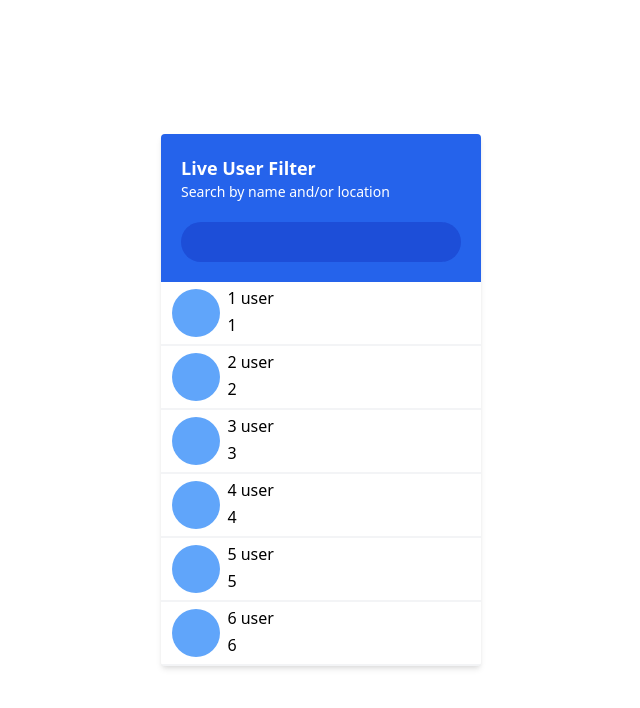
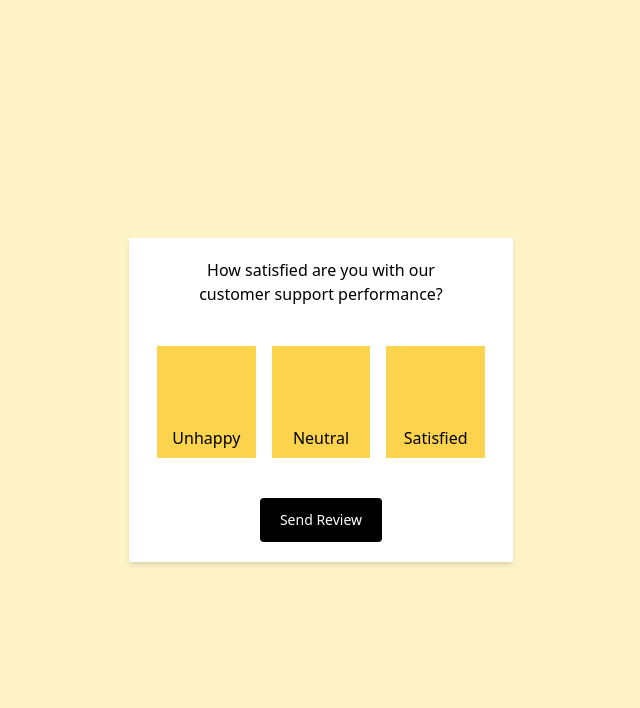
Before and after one commit to KeepCodeing/vcomponents-project, a Vue app: page / in a window 1280 px wide. Shown: the top 708 px of the page, without its empty margins (319-959 px from the left). Built offline with nearby package versions, Linux system fonts and the light colour scheme.

Commit message:
FeedbackUiDesign完成

```diff
--- a/src/App.vue
+++ b/src/App.vue
@@ -1,5 +1,5 @@
 <template>
-  <live-user-filter />
+  <feedback-ui-design />
 </template>
 
 <script lang="ts">
@@ -26,7 +26,8 @@ import { defineComponent } from 'vue'
 // import AnimatedCountdown from './components/AnimatedCountdown.vue';
 // import PasswordStrengthBackground from '@/components/PasswordStrengthBackground.vue'
 // import VerifyAccountUi from './components/VerifyAccountUi.vue';
-import LiveUserFilter from '@/components/LiveUserFilter.vue'
+// import LiveUserFilter from '@/components/LiveUserFilter.vue'
+import FeedbackUiDesign from './components/FeedbackUiDesign.vue';
 
 export default defineComponent({
   components: {
@@ -53,7 +54,8 @@ export default defineComponent({
     // MobileTabNavigation
     // PasswordStrengthBackground,
     // VerifyAccountUi
-    LiveUserFilter
+    // LiveUserFilter,
+    FeedbackUiDesign
   }
 });
 </script>
--- /dev/null
+++ b/src/components/FeedbackUiDesign.vue
@@ -0,0 +1,101 @@
+<template>
+  <div class="h-full w-full flex justify-center items-center bg-yellow-100">
+    <div class="shadow-md w-96 bg-white p-5 font-sans">
+      <div v-show="!hiddenFeed" class="w-full">
+        <div
+          class="
+            w-full
+            b-gyellow-200
+            text-black text-center
+            font-medium
+            text-base
+          "
+        >
+          How satisfied are you with our<br />
+          customer support performance?
+        </div>
+        <div class="w-full mt-10 flex justify-between items-center">
+          <div
+            v-for="item in feedList"
+            :key="item"
+            class="
+              w-1/3
+              flex
+              items-end
+              justify-center
+              h-28
+              cursor-pointer
+              hover:shadow-md
+              hover:bg-green-300
+              bg-yellow-300
+              mx-2
+              p-2
+            "
+            :class="{ 'bg-green-300': curFeed === item }"
+            @click="curFeed = item"
+          >
+            <div class="text-black font-light">{{ item }}</div>
+          </div>
+        </div>
+        <div class="w-full mt-10 text-center">
+          <button
+            @click="hiddenFeed = true"
+            class="bg-black rounded text-sm text-white py-3 px-5 fbutton"
+          >
+            Send Review
+          </button>
+        </div>
+      </div>
+      <div v-show="hiddenFeed" class="w-full">
+        <div class="flex justify-center items-center flex-col font-medium">
+          <svg
+            t="1629536646877"
+            class="icon"
+            viewBox="0 0 1024 1024"
+            version="1.1"
+            xmlns="http://www.w3.org/2000/svg"
+            p-id="3029"
+            width="26"
+            height="26"
+          >
+            <path
+              d="M489.984 887.104l-312.096-301.088c-4-3.488-114.048-104.032-114.048-224.064 0-146.528 89.536-234.08 239.072-234.08 87.52 0 169.536 69.024 209.056 108.032 39.52-39.008 121.536-108.032 209.056-108.032 149.536 0 239.072 87.52 239.072 234.08 0 120.032-110.016 220.576-114.528 225.056l-311.584 300.096c-6.016 6.016-14.016 8.992-22.016 8.992s-16-3.008-22.016-8.992z"
+              p-id="3030"
+              fill="#d81e06"
+            ></path>
+          </svg>
+          <p class="mt-2">Thank You!</p>
+          <p class="mt-3">Feedback: {{ curFeed }}</p>
+          <p class="mt-7 font-light text-gray-500 text-center">
+            We'll use your feedback to improve our<br />
+            customer support!
+          </p>
+        </div>
+      </div>
+    </div>
+  </div>
+</template>
+
+<script lang="ts">
+import { defineComponent, ref } from "vue";
+
+export default defineComponent({
+  setup() {
+    const feedList = ["Unhappy", "Neutral", "Satisfied"];
+    const hiddenFeed = ref(false);
+    const curFeed = ref('');
+    return {
+      feedList,
+      hiddenFeed,
+      curFeed,
+    };
+  },
+});
+</script>
+
+<style scoped>
+.fbutton:active {
+  transition: transform 0.1s cubic-bezier(0.39, 0.575, 0.565, 1);
+  transform: scale(0.95);
+}
+</style>
```
